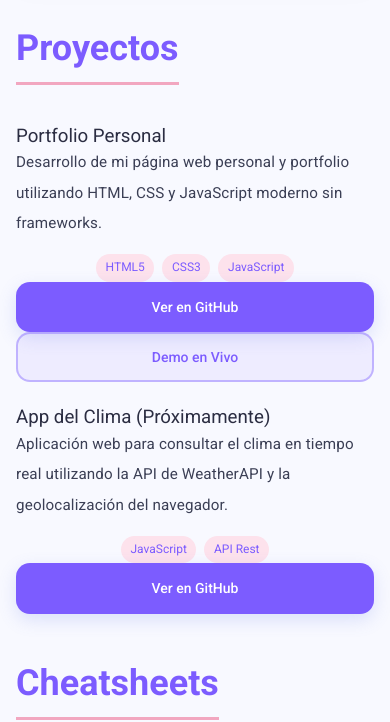
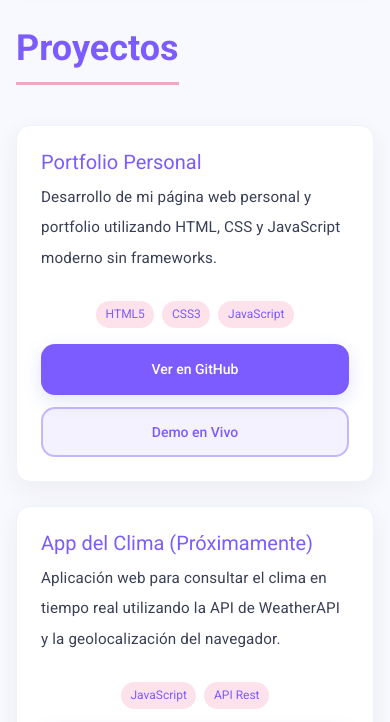
Before and after one commit to espejosara/proyecto-semanal-clase, a website with bundled scripts: page index.html in a window 390 px wide. Shown: the part 2670-3392 px from the top of the page. Built offline with nearby package versions, Linux system fonts and the light colour scheme.

Commit message:
añadir CSS a las cards de Proyecto

```diff
--- a/css/styles.css
+++ b/css/styles.css
@@ -813,6 +813,34 @@ border-radius: 999px;
 font-size: var(--fs-xs);
 }
 
+/* Tarjetas de Proyectos */
+.project-card {
+background-color: var(--white);
+border: var(--border);
+border-radius: var(--radius-md);
+box-shadow: var(--shadow-sm);
+padding: var(--space-lg);
+display: flex;
+flex-direction: column;
+}
+
+.project-card h3 {
+color: var(--primary);
+font-size: var(--fs-xl);
+margin-bottom: var(--space-xs);
+}
+
+.project-card p {
+flex-grow: 1; /* Permite que el texto ocupe el espacio sobrante, empujando los botones hacia abajo */
+}
+
+.project-links {
+display: flex;
+gap: var(--space-sm);
+margin-top: var(--space-md);
+flex-wrap: wrap;
+}
+
 /* =============== DARK MODE =============== */
 
 /*
@@ -882,7 +910,8 @@ background-color: rgba(255, 255, 255, 0.05);
 /* Tarjetas (Skills, About, Values) */
 body.dark-mode .skill-card,
 body.dark-mode .about-card,
-body.dark-mode .value-card {
+body.dark-mode .value-card,
+body.dark-mode .project-card {
 background-color: #1e2136;
 border: 1px solid rgba(255, 255, 255, 0.05);
 box-shadow: 0 8px 20px rgba(0, 0, 0, 0.2);
@@ -890,13 +919,15 @@ box-shadow: 0 8px 20px rgba(0, 0, 0, 0.2);
 
 body.dark-mode .skill-card h3,
 body.dark-mode .about-card h3,
-body.dark-mode .value-card h3 {
+body.dark-mode .value-card h3,
+body.dark-mode .project-card h3 {
 color: #f8fafc;
 }
 
 body.dark-mode .skill-card p,
 body.dark-mode .about-card p,
-body.dark-mode .value-card p {
+body.dark-mode .value-card p,
+body.dark-mode .project-card p {
 color: #94a3b8;
 }
 
@@ -1347,8 +1378,14 @@ body.dark-mode .resources-list li { background-color: #1e2136; border-color: rgb
     max-width: 100%;
   }
 
-  .values-grid {
+  .values-grid,
+  .cards-grid,
+  #skills-list {
     grid-template-columns: 1fr;
+  }
+
+  .project-links {
+    flex-direction: column;
   }
 
   /* Aumentamos un poco la letra del código en móviles para mejor lectura */
```
